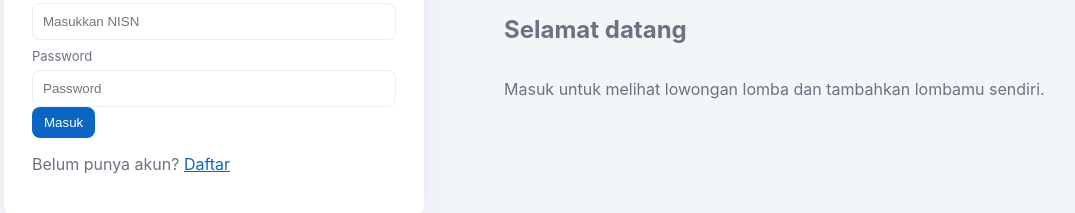
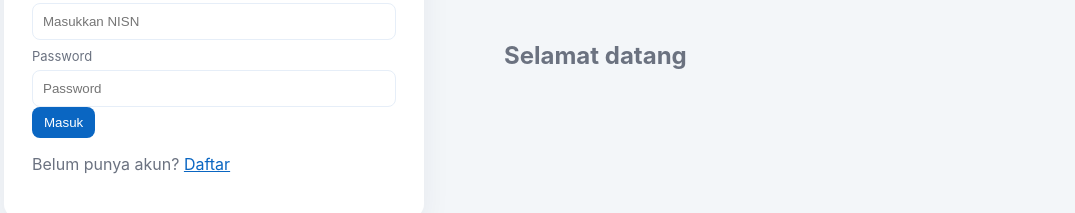
Before and after one commit to SiswaRey/web-mari-aktif, a website: page pages/login page.html in a window 1280 px wide. Shown: the part 345-558 px from the top of the page, without its empty margins (36-1111 px from the left). Drawn offline with Linux system fonts and the light colour scheme.

Commit message:
web mari aktif

```diff
--- a/pages/login page.html
+++ b/pages/login page.html
@@ -22,7 +22,6 @@
     </div>
     <div class="auth-illustration">
       <h2>Selamat datang</h2>
-      <p>Masuk untuk melihat lowongan lomba dan tambahkan lombamu sendiri.</p>
     </div>
   </div>
 
```
